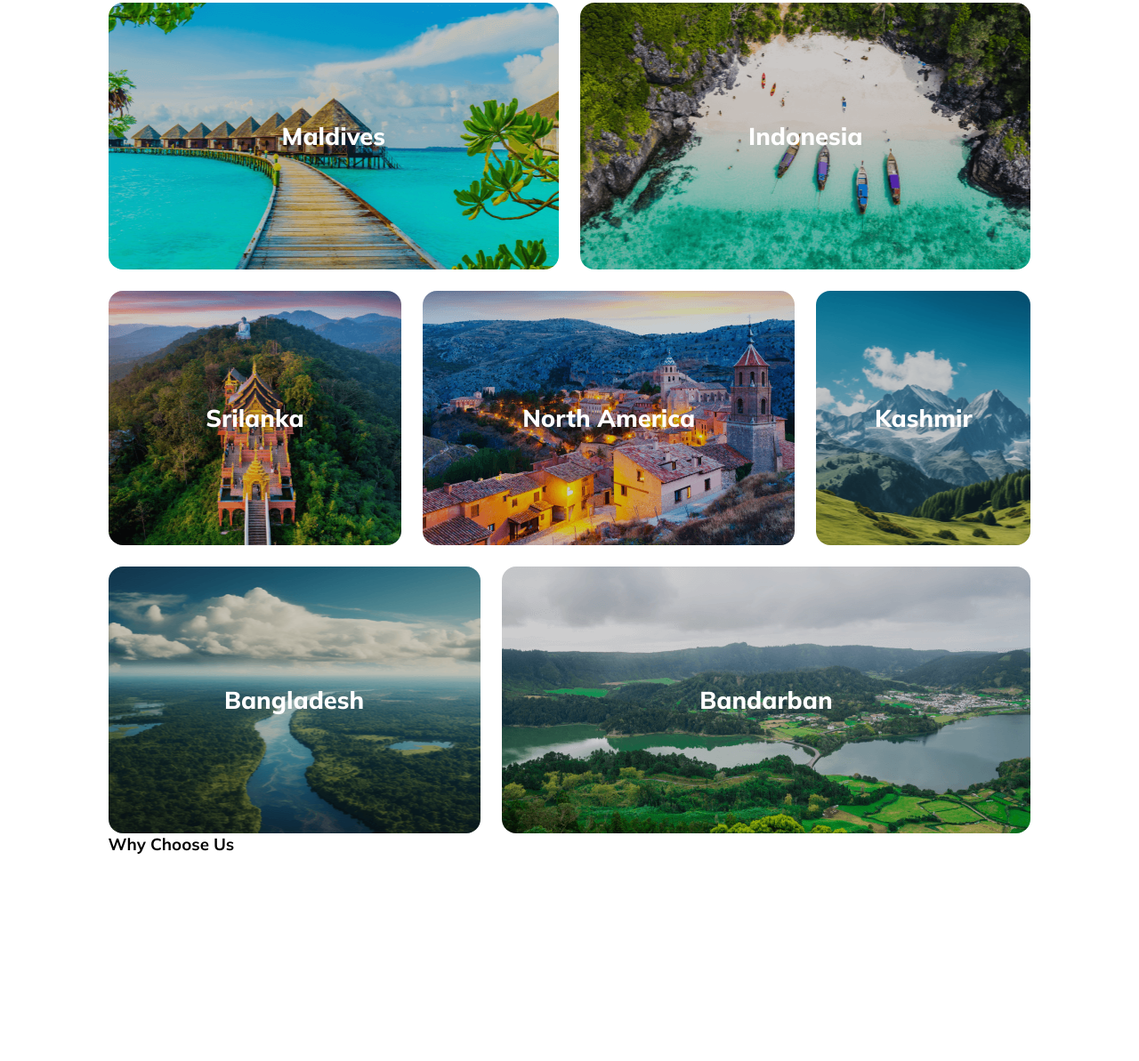
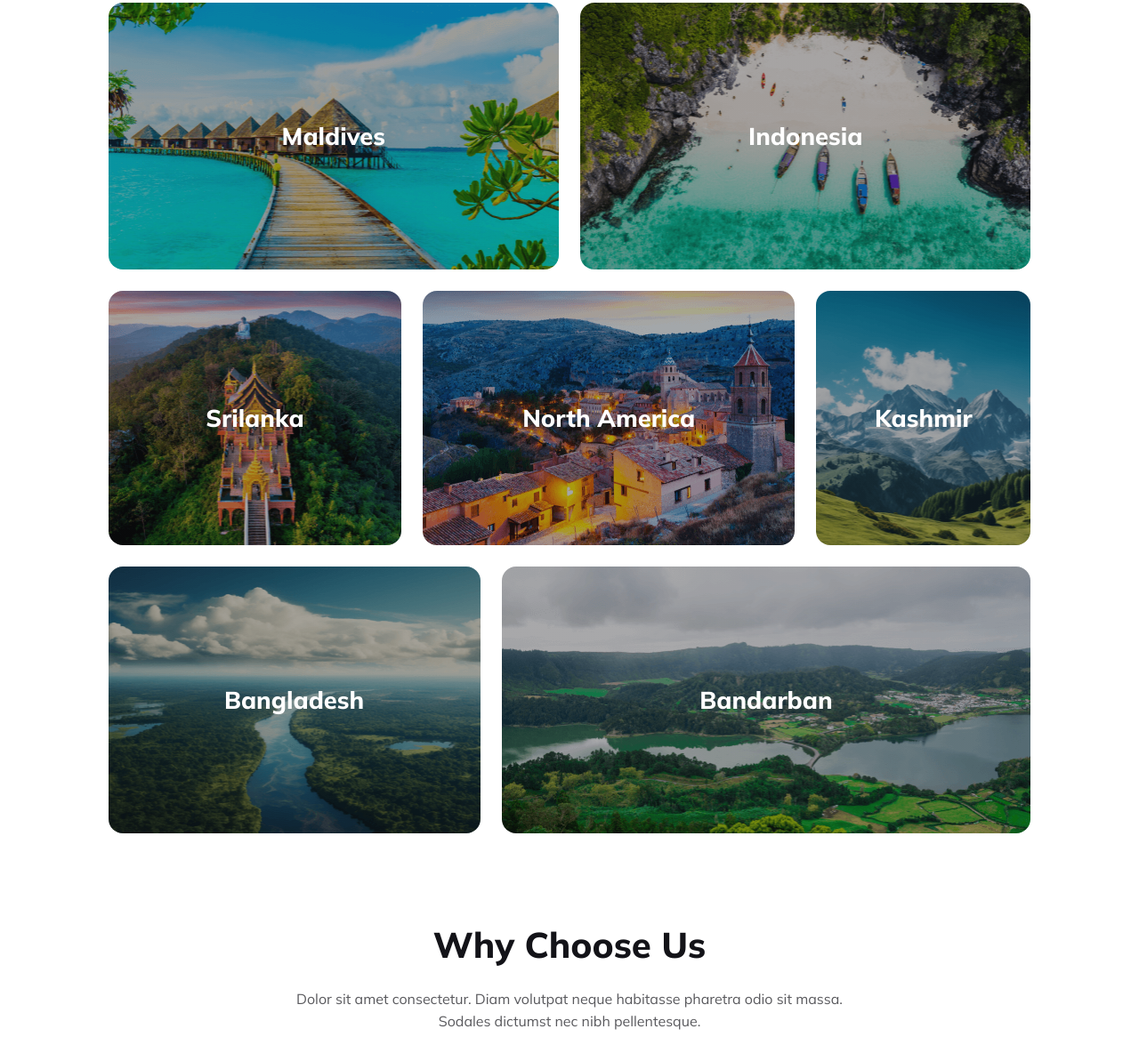
Before and after one commit to Md-Sojib-Hossain-cse/PH-Assignment2, a plain HTML site: page index.html in a window 1280 px wide. Shown: the part 1555-2748 px from the top of the page at 89% size. Before the commit the page ends 2516 px from the top, so only its background shows below. Drawn offline with Linux system fonts and the light colour scheme.

Commit message:
why choose us started

```diff
--- a/index.html
+++ b/index.html
@@ -116,7 +116,8 @@
         <!-- why choose us section starts here          -->
         <section class="why-choose-us">
             <div class="coose-us-content">
-                <h3 class="section-title">Why Choose Us</h3>
+                <h3 class="section-heading">Why Choose Us</h3>
+                <p class="section-para">Dolor sit amet consectetur. Diam volutpat neque habitasse pharetra odio sit massa. Sodales dictumst nec nibh pellentesque.</p>
             </div>
             <div class="choose-us-card"></div>
         </section>
--- a/styles/style.css
+++ b/styles/style.css
@@ -236,7 +236,7 @@ main {
 
 /* destination styles starts here  */
 .destination {
-    margin-top: 100px;
+    margin:100px auto;
 }
 
 .destination .destination-content {
@@ -260,7 +260,7 @@ main {
 .destination .destination-collage .destiny1 {
     grid-column: 1/span 6;
     position: relative;
-    background: url(../images/destiny1.png);
+    background: linear-gradient(0deg, rgba(19, 19, 24, 0.20) 0%, rgba(19, 19, 24, 0.20) 100%), url(../images/destiny1.png) ,  lightgray 50% ;
     background-size: cover;
     background-repeat: no-repeat;
     background-position: center;
@@ -282,7 +282,7 @@ main {
 .destination .destination-collage .destiny2 {
     grid-column: 7/span 6;
     position: relative;
-    background: url(../images/destiny2.png);
+    background: linear-gradient(0deg, rgba(19, 19, 24, 0.20) 0%, rgba(19, 19, 24, 0.20) 100%), url(../images/destiny2.png) ,  lightgray 50% ;
     background-size: cover;
     background-repeat: no-repeat;
     background-position: center;
@@ -304,7 +304,7 @@ main {
 .destination .destination-collage .destiny3 {
     grid-column: 1/span 4;
     position: relative;
-    background: url(../images/destiny3.png);
+    background: linear-gradient(0deg, rgba(19, 19, 24, 0.20) 0%, rgba(19, 19, 24, 0.20) 100%), url(../images/destiny3.png) ,  lightgray 50% ;
     background-size: cover;
     background-repeat: no-repeat;
     background-position: center;
@@ -326,7 +326,7 @@ main {
 .destination .destination-collage .destiny4 {
     grid-column: 5/span 5;
     position: relative;
-    background: url(../images/destiny4.png);
+    background: linear-gradient(0deg, rgba(19, 19, 24, 0.20) 0%, rgba(19, 19, 24, 0.20) 100%), url(../images/destiny4.png) ,  lightgray 50% ;
     background-size: cover;
     background-repeat: no-repeat;
     background-position: center;
@@ -348,7 +348,7 @@ main {
 .destination .destination-collage .destiny5 {
     grid-column: 10/span 3;
     position: relative;
-    background: url(../images/destiny5.png);
+    background: linear-gradient(0deg, rgba(19, 19, 24, 0.20) 0%, rgba(19, 19, 24, 0.20) 100%), url(../images/destiny5.png) ,  lightgray 50% ;
     background-size: cover;
     background-repeat: no-repeat;
     background-position: center;
@@ -370,7 +370,7 @@ main {
 .destination .destination-collage .destiny6 {
     grid-column: 1/span 5;
     position: relative;
-    background: url(../images/destiny6.png);
+    background: linear-gradient(0deg, rgba(19, 19, 24, 0.20) 0%, rgba(19, 19, 24, 0.20) 100%), url(../images/destiny6.png) ,  lightgray 50% ;
     background-size: cover;
     background-repeat: no-repeat;
     background-position: center;
@@ -392,7 +392,7 @@ main {
 .destination .destination-collage .destiny7 {
     grid-column: 6/span 7;
     position: relative;
-    background: url(../images/destiny7.png);
+    background: linear-gradient(0deg, rgba(19, 19, 24, 0.20) 0%, rgba(19, 19, 24, 0.20) 100%), url(../images/destiny7.png) ,  lightgray 50% ;
     background-size: cover;
     background-repeat: no-repeat;
     background-position: center;
@@ -417,5 +417,26 @@ main {
 }
 
 
+
+
+
+/* why choose us section starts here  */
+.why-choose-us{
+    max-width: 1170px;
+    margin: 0 auto;
+    text-align: center;
+}
+.why-choose-us .coose-us-content {
+    max-width: 640px;
+    margin: 0 auto;
+}
+.why-choose-us .coose-us-content h3{
+    margin-bottom: 24px;
+}
+.why-choose-us .coose-us-content p{
+    margin-bottom: 48px;
+}
+
+
 /* copyright font family */
 /* font-family: 'Inter', sans-serif; */
```
